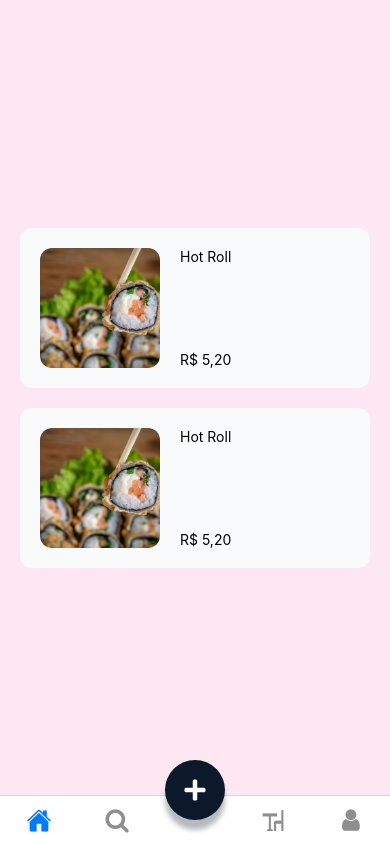
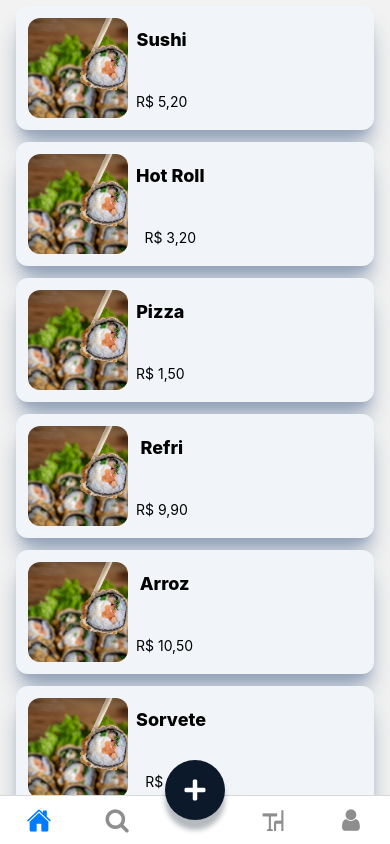
Before and after one commit to paulobahia/WaiterConnect-React-Native, a React Native app: screen /Home in a window 390 px wide. Built offline with nearby package versions, Linux system fonts and the light colour scheme; no server answers.

Commit message:
Criando menu component

```diff
--- a/src/screens/Home/index.tsx
+++ b/src/screens/Home/index.tsx
@@ -1,33 +1,90 @@
 import React, { useState, useEffect } from 'react';
-import { View, Text, TouchableOpacity, SafeAreaView, Image, ScrollView } from 'react-native';
-import { getCategories } from '../../services';
+import { View, Text, TouchableOpacity, SafeAreaView, FlatList, Image, ScrollView } from 'react-native';
+import { logo } from '../../assets/logo.png';
+
+export function Home() {
+
+    const FAKE_DATA = [
+        {
+            id: '1',
+            name: 'Sushi',
+            price: '5,20',
+        },
+        {
+            id: '2',
+            name: 'Hot Roll',
+            price: '3,20',
+        },
+        {
+            id: '3',
+            name: 'Pizza',
+            price: '1,50'
+        },
+        {
+            id: '4',
+            name: 'Refri',
+            price: '9,90'
+        },
+        {
+            id: '5',
+            name: 'Arroz',
+            price: '10,50'
+        },
+        {
+            id: '6',
+            name: 'Sorvete',
+            price: '2,05'
+        },
+        {
+            id: '7',
+            name: 'Massa',
+            price: '10,40'
+        },
+        {
+            id: '8',
+            name: 'Vinho',
+            price: '1,90'
+        },
+        {
+            id: '9',
+            name: 'Cerveija',
+            price: '15,00'
+        },
+        {
+            id: '10',
+            name: 'Hamburguer',
+            price: '0,50'
+        },
+    ]
 
 
-export function Home(props: any) {
+    const Cards = ({ data }) => (
+        <TouchableOpacity activeOpacity={0.8}>
+            <View className='bg-slate-100 shadow-xl shadow-slate-400 my-1.5 mx-4 p-3 m flex-row rounded-xl'>
+                <Image
+                    className='rounded-xl'
+                    style={{ width: 100, height: 100 }}
+                    source={require('../../assets/hot_roll.jpeg')} />
+                <View className='items-center justify-between p-2'>
+                    <Text className='text-lg font-extrabold'>{data.name}</Text>
+                    <Text>R$ {data.price}</Text>
+                </View>
+            </View>
+        </TouchableOpacity>
+    )
+
 
     return (
-        <View className="flex-1 bg-pink-100 justify-center">
-            <View className='justify-center p-5 space-y-5'>
-                <View className='bg-slate-50 p-5 space-x-5 flex-row rounded-xl'>
-                    <Image
-                        className='rounded-xl'
-                        style={{ width: 120, height: 120 }}
-                        source={require('../../assets/hot_roll.jpeg')} />
-                    <View className='justify-between'>
-                        <Text>Hot Roll</Text>
-                        <Text>R$ 5,20</Text>
-                    </View>
-                </View>
-                <View className='bg-slate-50 p-5 space-x-5 flex-row rounded-xl'>
-                    <Image
-                        className='rounded-xl'
-                        style={{ width: 120, height: 120 }}
-                        source={require('../../assets/hot_roll.jpeg')} />
-                    <View className='justify-between'>
-                        <Text>Hot Roll</Text>
-                        <Text>R$ 5,20</Text>
-                    </View>
-                </View>
+        <View className="flex justify-center">
+            <View className='justify-center'>
+                <FlatList
+                    data={FAKE_DATA}
+                    renderItem={({ item }) =>
+                    (
+                        <Cards data={item} />
+                    )}
+                    keyExtractor={item => item.id}
+                />
             </View>
         </View>
     );
```
Also changed, not shown: src/assets/index.ts (added), src/assets/no_image.png (added).
